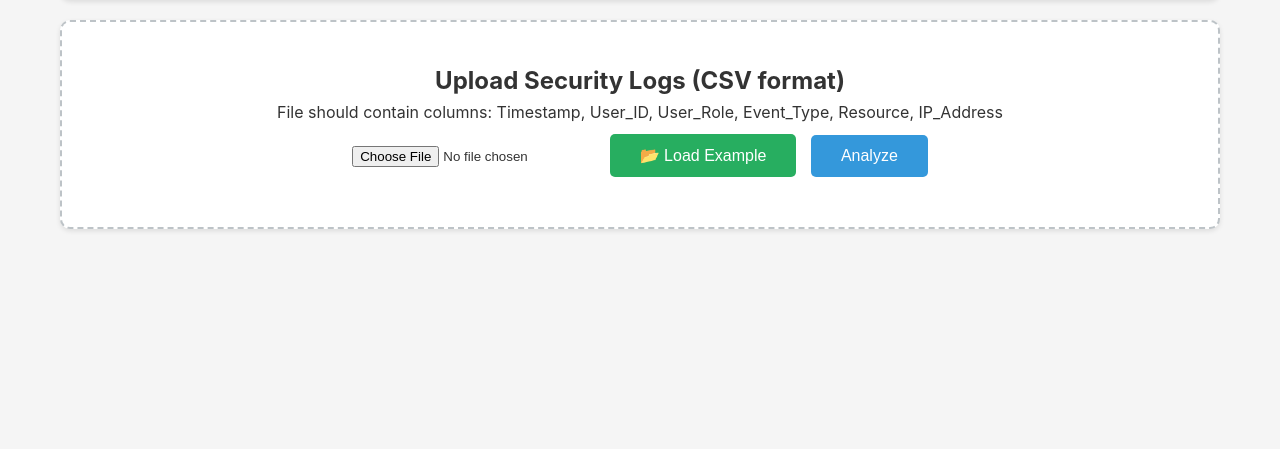
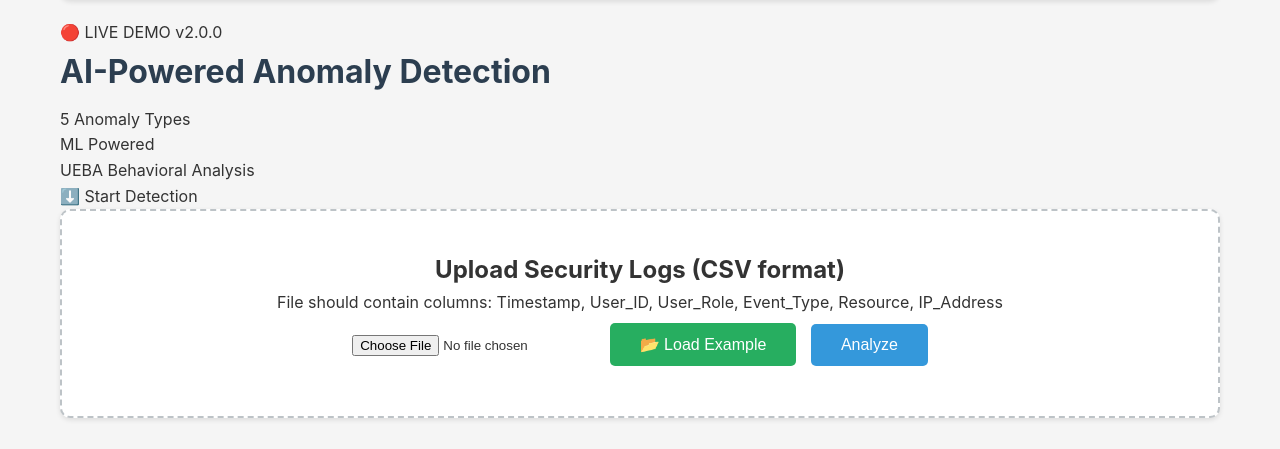
Before and after one commit to Jane-byte-der/diploma-AI-security-, a Flask app: page / in a window 1280 px wide. Shown: the part 166-615 px from the top of the page. Run offline with Flask 3, Linux system fonts and the light colour scheme; data that the repository does not hold is empty.

Commit message:
Update index.html

```diff
--- a/ai-security-platform/frontend/templates/index.html
+++ b/ai-security-platform/frontend/templates/index.html
@@ -482,6 +482,37 @@
                 Research: Integration of AI into Information Security Management Systems
             </div>
         </header>
+
+        <!-- WOW Welcome Section -->
+        <div class="welcome-container">
+            <div class="welcome-badge">
+                <span class="live-badge">🔴 LIVE DEMO</span>
+                <span class="version-badge">v2.0.0</span>
+            </div>
+            <h1 class="welcome-title">
+                <span class="title-gradient">AI-Powered</span> Anomaly Detection
+            </h1>
+            <div class="welcome-subtitle">
+                <span class="typing-effect"></span>
+            </div>
+            <div class="stats-mini">
+                <div class="mini-stat">
+                    <span class="mini-value">5</span>
+                    <span class="mini-label">Anomaly Types</span>
+                </div>
+                <div class="mini-stat">
+                    <span class="mini-value">ML</span>
+                    <span class="mini-label">Powered</span>
+                </div>
+                <div class="mini-stat">
+                    <span class="mini-value">UEBA</span>
+                    <span class="mini-label">Behavioral Analysis</span>
+                </div>
+            </div>
+            <div class="scroll-hint">
+                <span>⬇️ Start Detection</span>
+            </div>
+        </div>
 
         <div class="upload-area" id="uploadArea">
             <h2>Upload Security Logs (CSV format)</h2>
```
